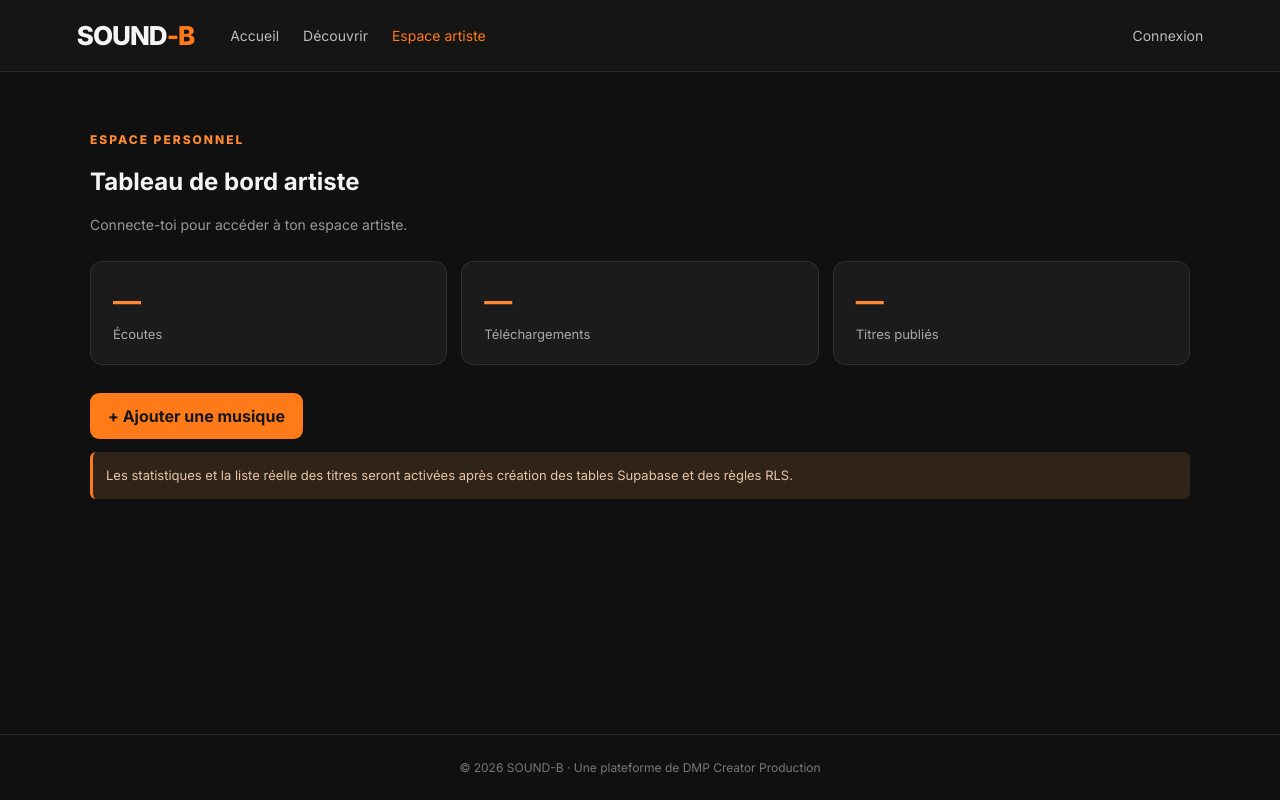
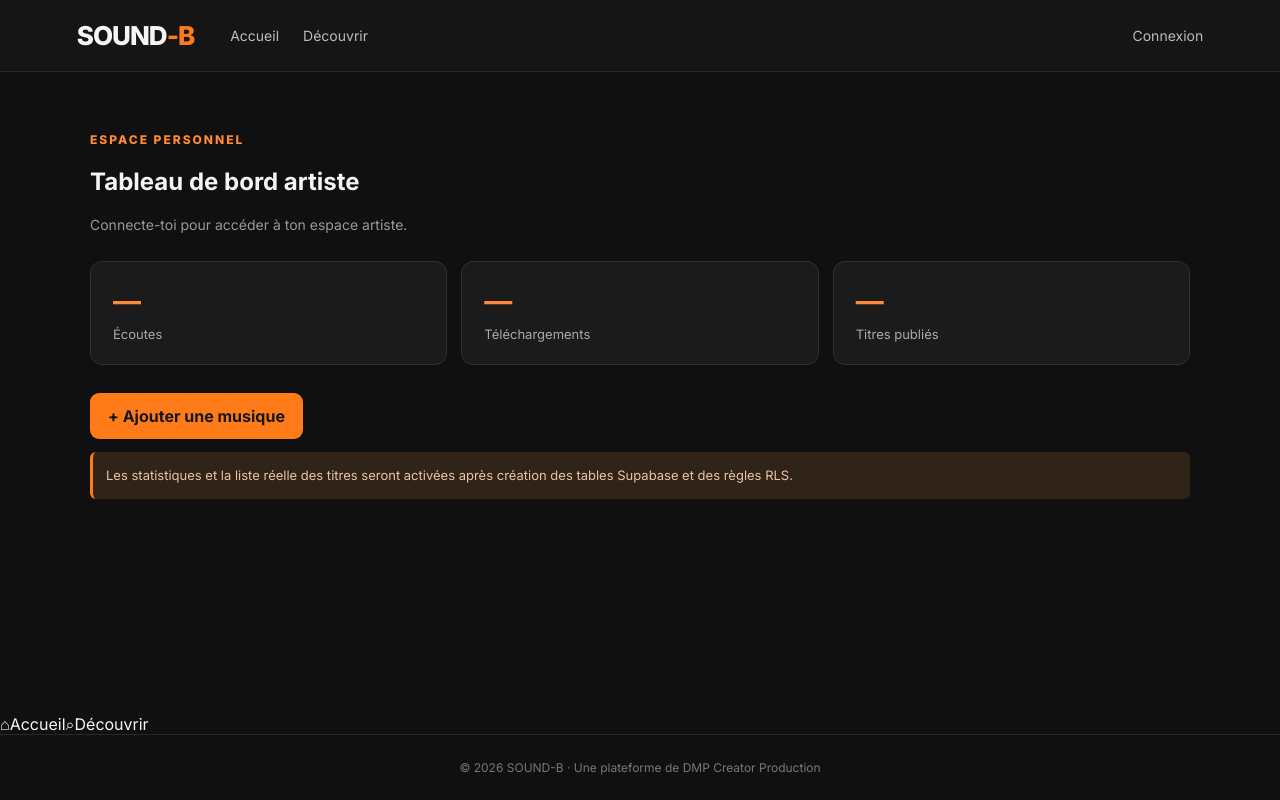
Before and after one commit to soundb-rdc/soundb-rdc, a React (Vite) app: page /artiste/tableau-de-bord in a window 1280 px wide. Built offline with nearby package versions, Linux system fonts and the light colour scheme; no server answers.

Commit message:
Update Layout.jsx

```diff
--- a/src/components/Layout.jsx
+++ b/src/components/Layout.jsx
@@ -1,16 +1,107 @@
+import { useEffect, useState } from "react";
 import { Link, NavLink } from "react-router-dom";
+import { supabase } from "../lib/supabase";
+
 export default function Layout({ children }) {
-  return <div className="app-shell">
+  const [role, setRole] = useState(null);
+
+  useEffect(() => {
+    if (!supabase) return;
+
+    let active = true;
+
+    async function loadRole(session) {
+      if (!session?.user) {
+        if (active) setRole(null);
+        return;
+      }
+
+      const { data } = await supabase
+        .from("profiles")
+        .select("role")
+        .eq("id", session.user.id)
+        .maybeSingle();
+
+      if (active) setRole(data?.role || null);
+    }
+
+    supabase.auth.getSession().then(({ data }) => {
+      loadRole(data.session);
+    });
+
+    const { data: listener } = supabase.auth.onAuthStateChange(
+      (_event, session) => {
+        loadRole(session);
+      }
+    );
+
+    return () => {
+      active = false;
+      listener.subscription.unsubscribe();
+    };
+  }, []);
+
+  return (
+    <div className="app-shell">
       <header className="topbar">
-      <Link className="brand" to="/">SOUND<span>-B</span></Link>
+        <Link className="brand" to="/">
+          SOUND<span>-B</span>
+        </Link>
+
         <nav>
           <NavLink to="/">Accueil</NavLink>
           <NavLink to="/recherche">Découvrir</NavLink>
-        <NavLink to="/artiste/tableau-de-bord">Espace artiste</NavLink>
+          {role === "artist" && (
+            <NavLink to="/artiste/tableau-de-bord">
+              Espace artiste
+            </NavLink>
+          )}
+          {role === "admin" && (
+            <NavLink to="/administration">
+              Administration
+            </NavLink>
+          )}
         </nav>
-      <Link className="login-link" to="/connexion">Connexion</Link>
+
+        {!role && (
+          <Link className="login-link" to="/connexion">
+            Connexion
+          </Link>
+        )}
       </header>
+
       <main className="page-wrap">{children}</main>
-    <footer>© {new Date().getFullYear()} SOUND-B · Une plateforme de DMP Creator Production</footer>
-  </div>;
+
+      <nav className="bottom-navigation">
+        <NavLink to="/" end>
+          <span>⌂</span>
+          Accueil
+        </NavLink>
+
+        <NavLink to="/recherche">
+          <span>⌕</span>
+          Découvrir
+        </NavLink>
+
+        {role === "artist" && (
+          <NavLink to="/artiste/tableau-de-bord">
+            <span>♫</span>
+            Artiste
+          </NavLink>
+        )}
+
+        {role === "admin" && (
+          <NavLink to="/administration">
+            <span>⚙</span>
+            Admin
+          </NavLink>
+        )}
+      </nav>
+
+      <footer>
+        © {new Date().getFullYear()} SOUND-B ·
+        Une plateforme de DMP Creator Production
+      </footer>
+    </div>
+  );
 }
```
Lines whose indentation alone changed are shown as unchanged.
